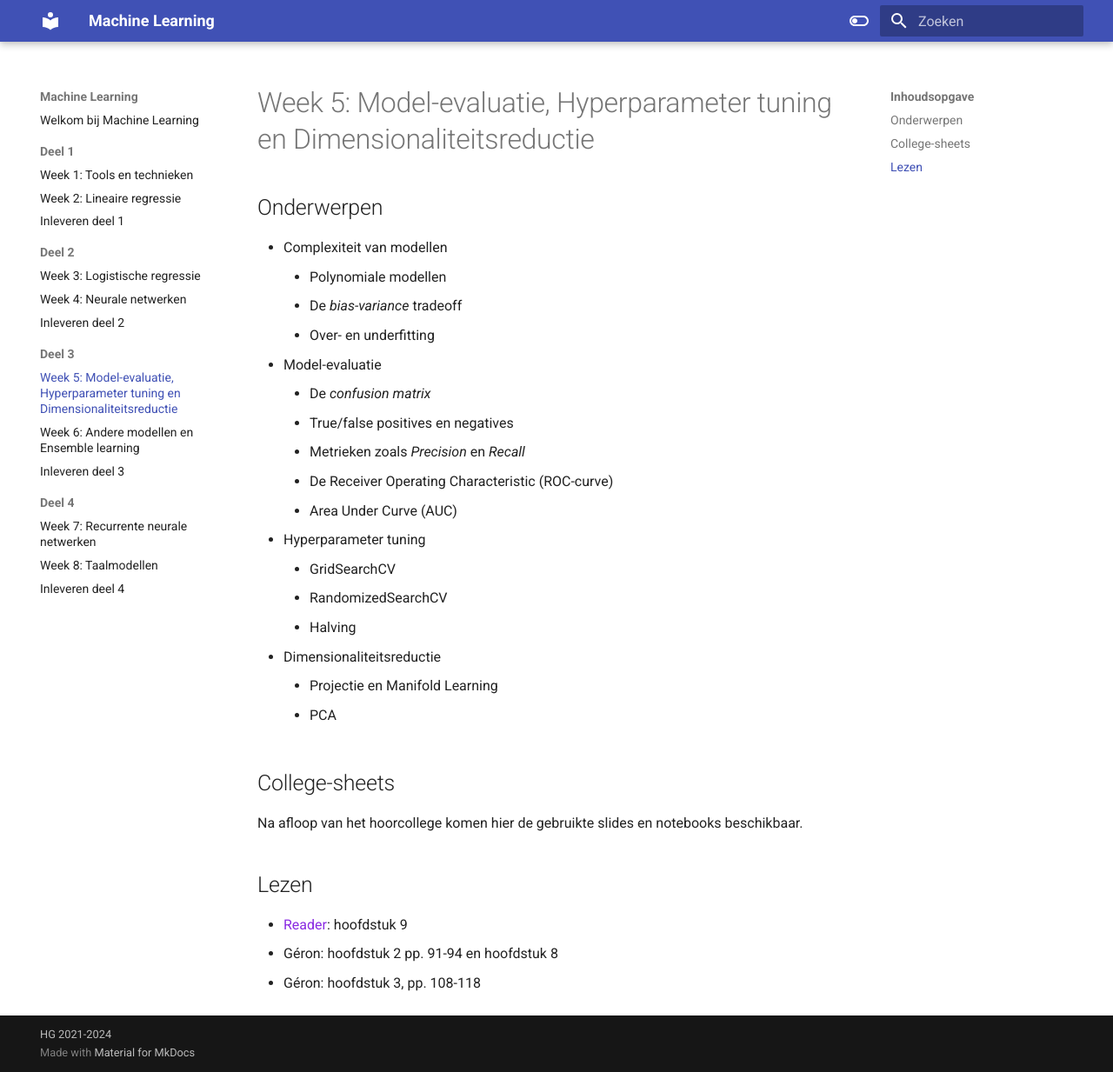
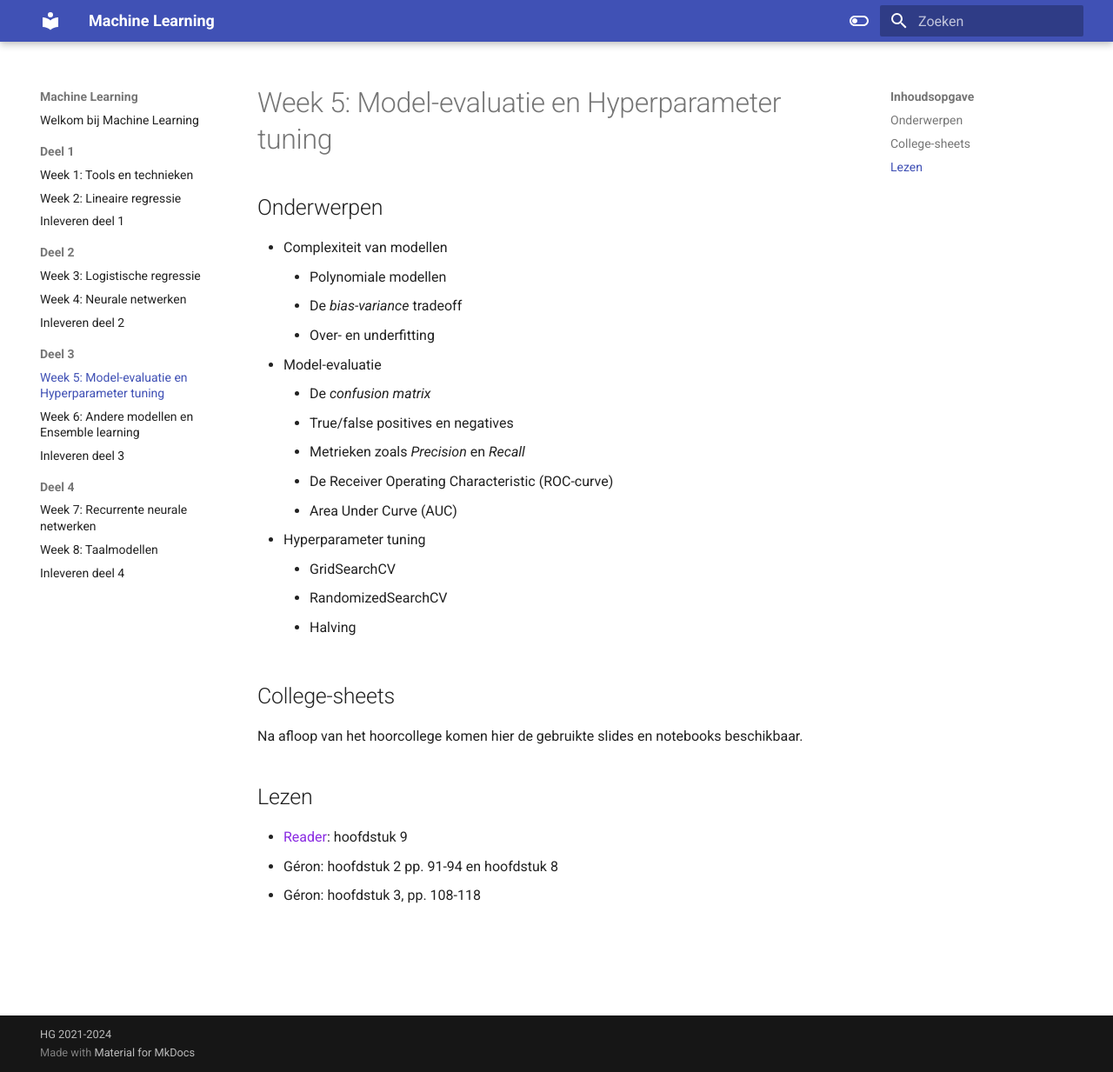
Before and after one commit to hanze-hbo-ict/Machine-Learning, an MkDocs documentation site: the page built from docs/deel3/week5.md, in a window 1280 px wide and 1233 px high. Shown: the whole window at 87% size. Built offline with MkDocs 1.6.1 and Material for MkDocs 9.7.7, drawn with Linux system fonts in a browser that asks for light colours.

Commit message:
Moved PCA to week 7

```diff
--- a/docs/deel3/week5.md
+++ b/docs/deel3/week5.md
@@ -1,4 +1,4 @@
-# Week 5: Model-evaluatie, Hyperparameter tuning en Dimensionaliteitsreductie
+# Week 5: Model-evaluatie en Hyperparameter tuning
 
 ## Onderwerpen
 
@@ -16,9 +16,6 @@
     * GridSearchCV
     * RandomizedSearchCV
     * Halving
-* Dimensionaliteitsreductie
-    * Projectie en Manifold Learning
-    * PCA
 
 ## College-sheets
 
```
Also changed, not shown: docs/deel4/week7.md (+3 -0 lines).
